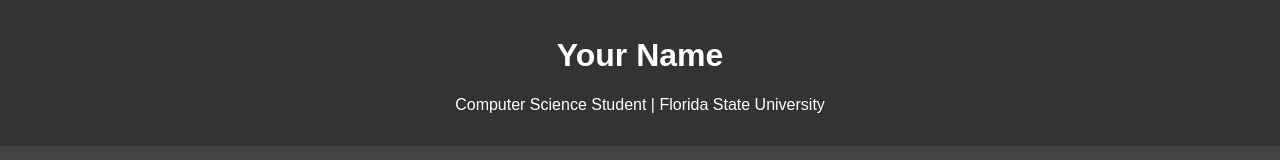
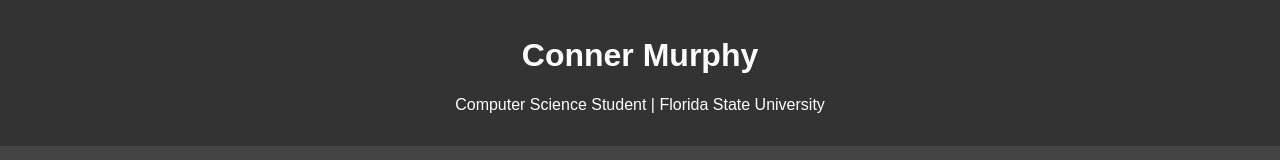
Before and after one commit to comurphy22/comurphy22.github.io, a plain HTML site: page index.html in a window 1280 px wide. Shown: the top 160 px of the page. Drawn offline with Linux system fonts and the light colour scheme.

Commit message:
Update index.html

```diff
--- a/index.html
+++ b/index.html
@@ -3,7 +3,7 @@
 <head>
     <meta charset="UTF-8">
     <meta name="viewport" content="width=device-width, initial-scale=1.0">
-    <title>Your Name - Portfolio</title>
+    <title>Conner Murphy - Portfolio</title>
     <style>
         body {
             font-family: Arial, sans-serif;
@@ -51,7 +51,7 @@
 </head>
 <body>
     <header>
-        <h1>Your Name</h1>
+        <h1>Conner Murphy</h1>
         <p>Computer Science Student | Florida State University</p>
     </header>
     <nav>
```
